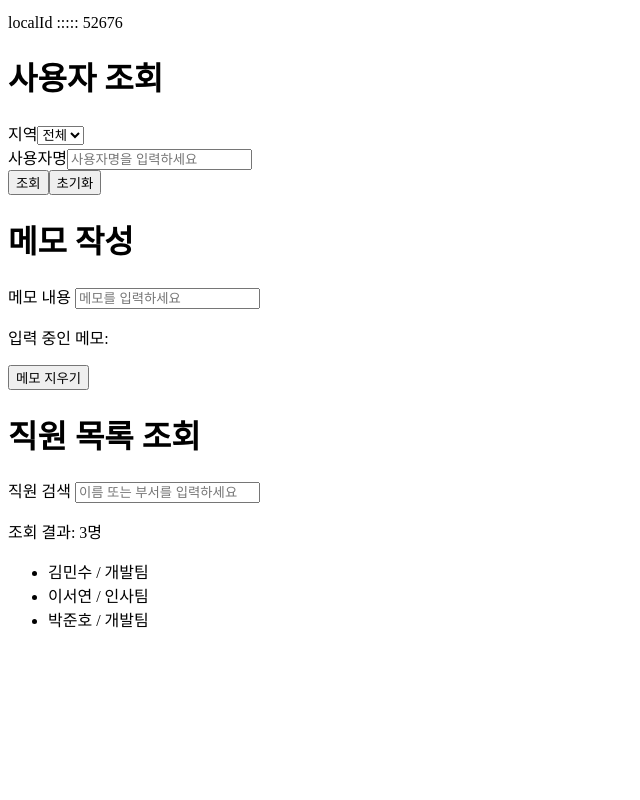
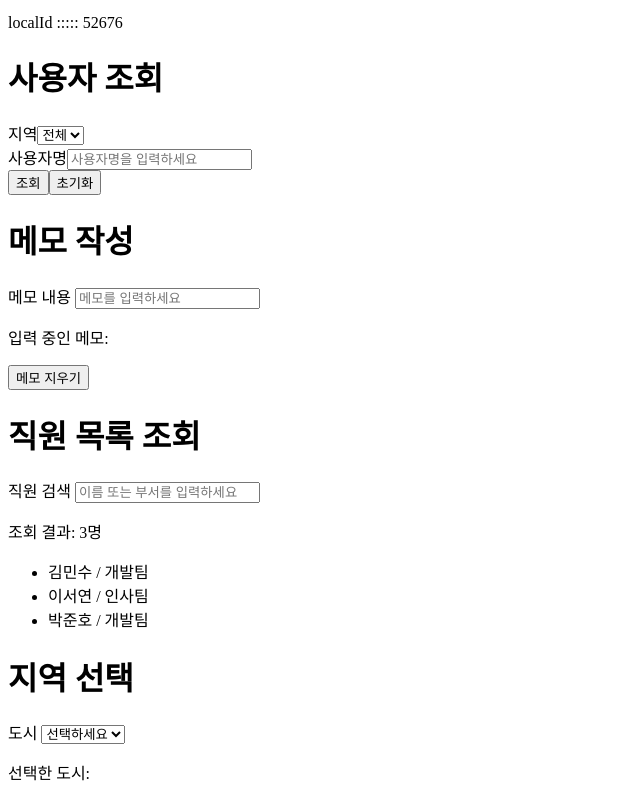
Before and after one commit to holyrootx/VuePractice, a Vue app: page / in a window 1280 px wide. Shown: the part 273-1073 px from the top of the page, without its empty margins (0-640 px from the left). Before the commit the page ends 920 px from the top, so only its background shows below. Built offline with nearby package versions, Linux system fonts and the light colour scheme.

Commit message:
watch 사용하여 값이 변할 때 api 요청 혹은 함수 실행하기

```diff
--- a/src/App.vue
+++ b/src/App.vue
@@ -8,7 +8,8 @@
       v-model="memoContent"
       @clear-memo="clearMemo"
     />
-    <EmployeeFilterLesson />
+    <EmployeeFilterLesson/>
+    <DistrictLoadLesson/>
   </div>
 </template>
 
@@ -17,6 +18,7 @@ import HiPage from './components/HiPage.vue';
 import UserListPage from './components/UserListPage.vue';
 import MemoDraftLesson from './views/MemoDraftLesson.vue';
 import EmployeeFilterLesson from './views/EmployeeFilterLesson.vue';
+import DistrictLoadLesson from './views/DistrictLoadLesson.vue';
 
 export default {
 
@@ -24,7 +26,8 @@ export default {
     HiPage,
     UserListPage,
     MemoDraftLesson,
-    EmployeeFilterLesson
+    EmployeeFilterLesson,
+    DistrictLoadLesson,
 
   },
 
--- /dev/null
+++ b/src/views/DistrictLoadLesson.vue
@@ -0,0 +1,87 @@
+<template>
+  <div>
+    <h1>지역 선택</h1>
+
+    <label for="city">
+      도시
+    </label>
+
+    <select
+      id="city"
+      v-model="selectedCity"
+    >
+      <option value="">
+        선택하세요
+      </option>
+
+      <option value="서울">
+        서울
+      </option>
+
+      <option value="인천">
+        인천
+      </option>
+    </select>
+
+    <p>
+      선택한 도시: {{ selectedCity }}
+    </p>
+
+    <ul>
+      <li
+        v-for="district in districtList"
+        :key="district"
+      >
+        {{ district }}
+      </li>
+    </ul>
+  </div>
+</template>
+
+<script>
+export default {
+  name: 'DistrictLoadLesson',
+
+  data() {
+    return {
+      selectedCity: '',
+      districtList: []
+    };
+  },
+
+  watch: {
+    selectedCity(newValue, oldValue) {
+      console.log('이전 도시:', oldValue);
+      console.log('새 도시:', newValue);
+
+      this.loadDistrictList(newValue);
+    }
+  },
+
+  methods: {
+    loadDistrictList(city) {
+      if (city === '서울') {
+        this.districtList = [
+          '강남구',
+          '마포구',
+          '송파구'
+        ];
+
+        return;
+      }
+
+      if (city === '인천') {
+        this.districtList = [
+          '남동구',
+          '부평구',
+          '연수구'
+        ];
+
+        return;
+      }
+
+      this.districtList = [];
+    }
+  }
+};
+</script>
```
